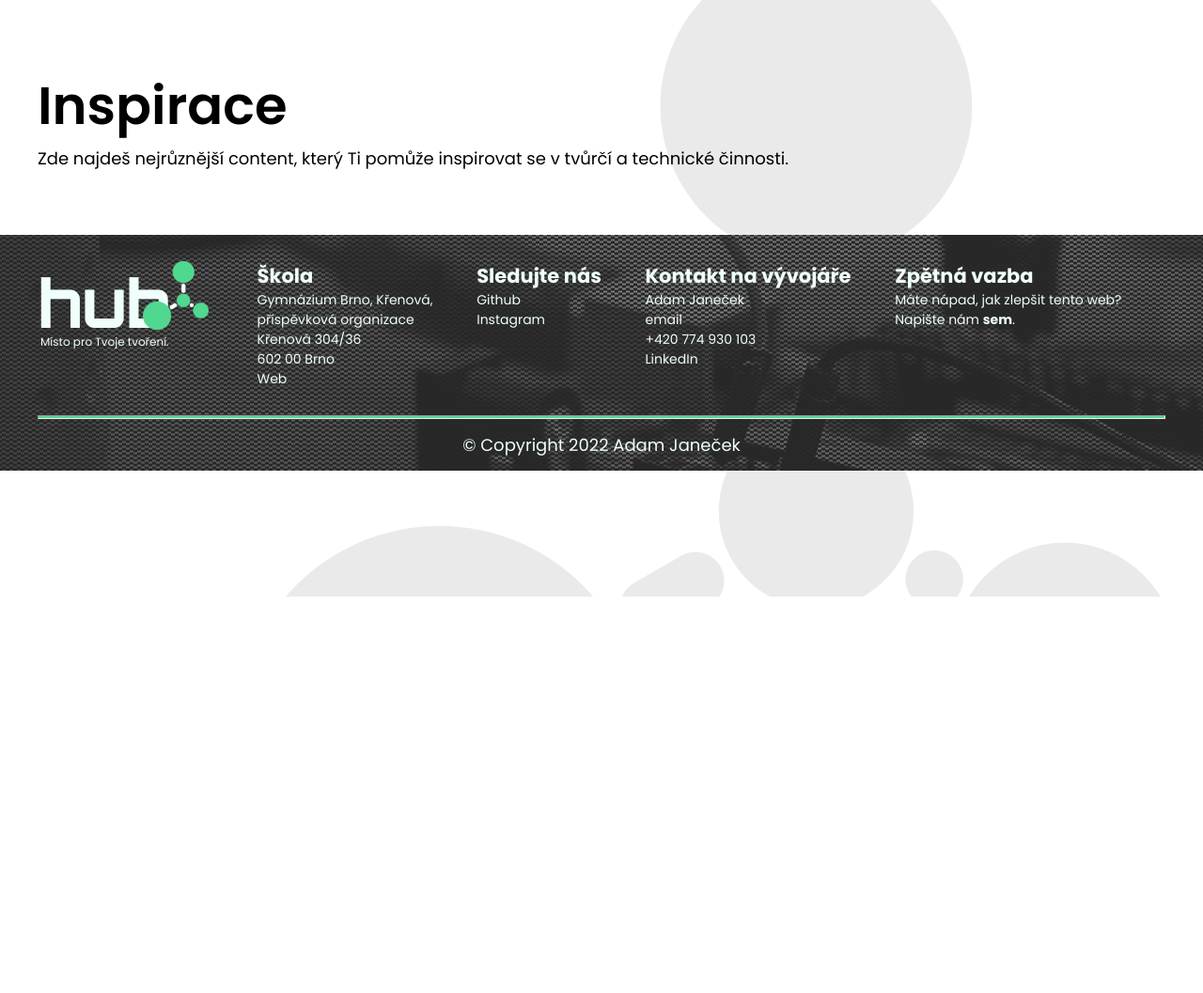
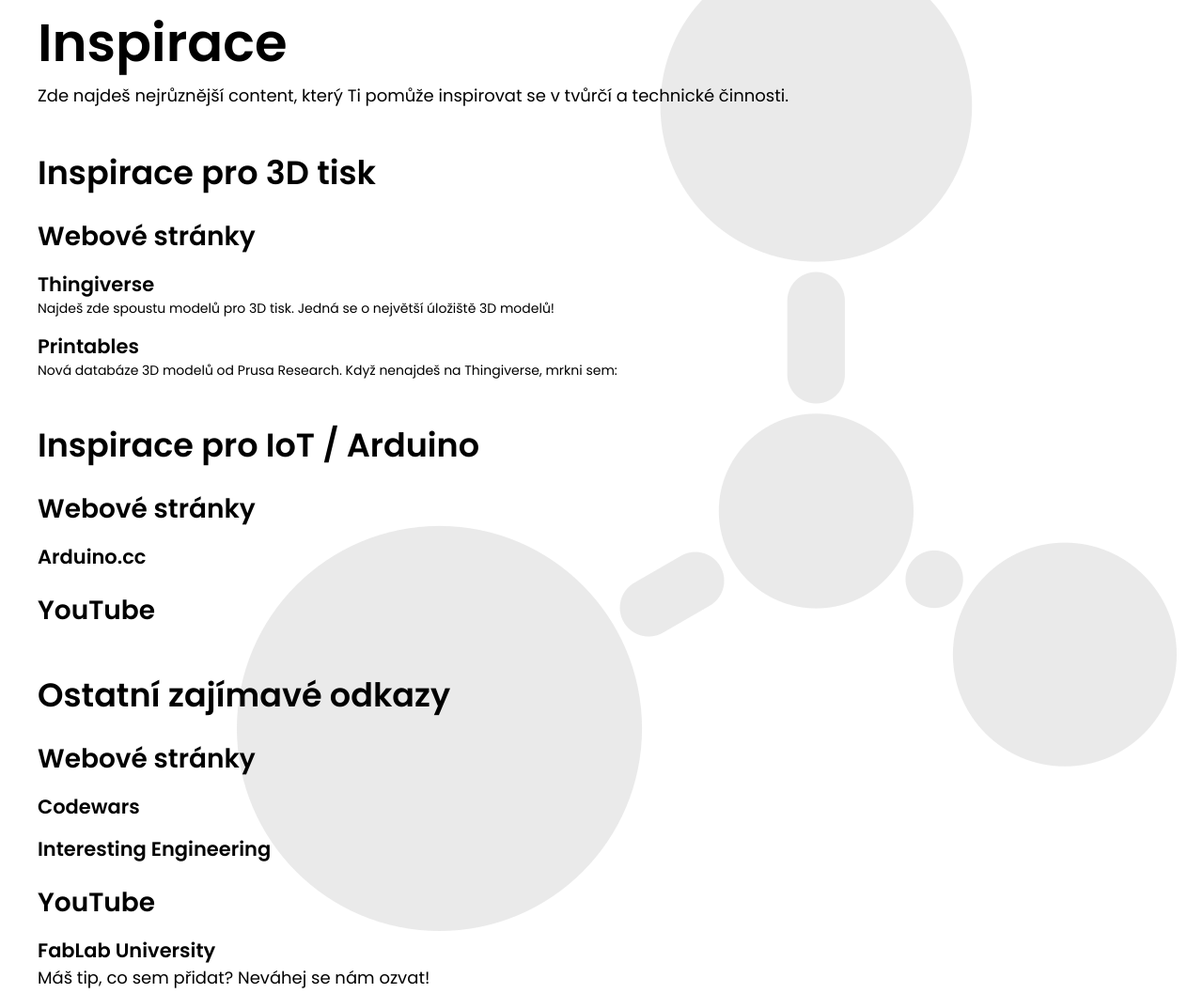
Before and after one commit to AdamJaneczech/Hub_website, a plain HTML site: page inspiration.html in a window 1280 px wide. Shown: the part 165-1222 px from the top of the page at 94% size. Before the commit the page ends 800 px from the top, so only its background shows below. Drawn offline with nearby package versions, Linux system fonts and the light colour scheme.

Commit message:
added-content

```diff
--- a/inspiration.css
+++ b/inspiration.css
@@ -2,6 +2,37 @@ body{
     background-image: url("./Grafika/HUB_2_w1000px_gr.png");
     background-repeat: no-repeat;
     background-position: 90% 8rem;
+}
+
+.inspiration{
+    margin-top: 3rem;
+}
+
+.inspiration h2{
+    font-weight: 600;
+    font-size: 2rem;
+}
+
+.inspiration h3{
+    font-weight: 600;
+    font-size: 1.5rem;
+}
+
+.other{
+    margin-bottom: 3rem;
+}
+
+.main_content h1{
+    font-weight: 600;
+    font-size: 2.5rem;
+}
+
+.insp_section{
+    margin-top: 1.5rem;
+}
+
+.insp_link{
+    margin-top: 1rem;
 }
 
 article p{
--- a/inspiration.html
+++ b/inspiration.html
@@ -28,6 +28,61 @@
                     Zde najdeš nejrůznější content, který Ti pomůže inspirovat se v tvůrčí a technické činnosti.
                 </p>
             </div>
+            <div class="main_content">
+                <div class="inspiration DDD">
+                    <h1>
+                        Inspirace pro 3D tisk
+                    </h1>
+                    <div class="insp_section">
+                        <h2>Webové stránky</h2>
+                        <div class="insp_link">
+                            <h3>Thingiverse</h3>
+                            Najdeš zde spoustu modelů pro 3D tisk. Jedná se o největší úložiště 3D modelů!
+                        </div>
+                        <div class="insp_link">
+                            <h3>Printables</h3>
+                            Nová databáze 3D modelů od Prusa Research. Když nenajdeš na Thingiverse, mrkni sem:
+                        </div>
+                    </div>
+                </div>
+                <div class="inspiration iot">
+                    <h1>
+                        Inspirace pro IoT / Arduino
+                    </h1>
+                    <div class="insp_section">
+                        <h2>Webové stránky</h2>
+                        <div class="insp_link">
+                            <h3>Arduino.cc</h3>
+                        </div>
+                    </div>
+                    <div class="insp_section">
+                        <h2>YouTube</h2>
+                    </div>
+                </div>
+                <div class="inspiration other">
+                    <h1>
+                        Ostatní zajímavé odkazy
+                    </h1>
+                    <div class="insp_section">
+                        <h2>Webové stránky</h2>
+                        <div class="insp_link">
+                            <h3>Codewars</h3>
+                        </div>
+                        <div class="insp_link">
+                            <h3>Interesting Engineering</h3>
+                        </div>
+                    </div>
+                    <div class="insp_section">
+                        <h2>YouTube</h2>
+                        <div class="insp_link">
+                            <h3>FabLab University</h3>
+                        </div>
+                    </div>
+                    <p>
+                        Máš tip, co sem přidat? Neváhej se nám ozvat!
+                    </p>
+                </div>
+            </div>
         </div>
         <div class id="imported_footer"></div>
         <script type="text/javascript">
--- a/navbar.js
+++ b/navbar.js
@@ -1,8 +1,9 @@
 $(document).ready(function(){
     $(window).scroll(function(){
       var scroll = $(window).scrollTop();
-        if (scroll > 54) {
+        if (scroll > 1) {
           $(".navbar").css("background" , "#272727");
+          $(".navbar").css("transition", "0.5s ease-in-out");
         }
 
         else{
@@ -11,7 +12,7 @@ $(document).ready(function(){
             $(".navbar").css({"background-size" : "8px 5px, 8px 5px, auto"});
             $(".navbar").css({"background-attachment" : "fixed, fixed, fixed"});
             $(".navbar").css({"background-position" : "0 0, 4px 2px, 0 0"});
-            /*$(".navbar").css({"transition" : "0.5s ease-in-out"});**/
+            $(".navbar").css({"transition" : "0.5s ease-in-out"});
           }
     })
   })
--- a/scroll.css
+++ b/scroll.css
@@ -1,5 +1,5 @@
 .mainpage {
-    overflow: auto;
+    overflow: visible; /*schange to "auto" & the snap scroll starts working, but the background remains the same*/
     scroll-snap-type: y mandatory;
     scroll-padding-top: 6rem;
 }
```
Also changed, not shown: Grafika/HUB_2_fixed.png (added), Grafika/HUB_2_fixed.svg (added), Grafika/HUB_2_fixed_gr.png (added), Grafika/HUB_2_gc.png (added), Grafika/HUB_2_gc.svg (added), Grafika/HUB_2_poster.png (added).
